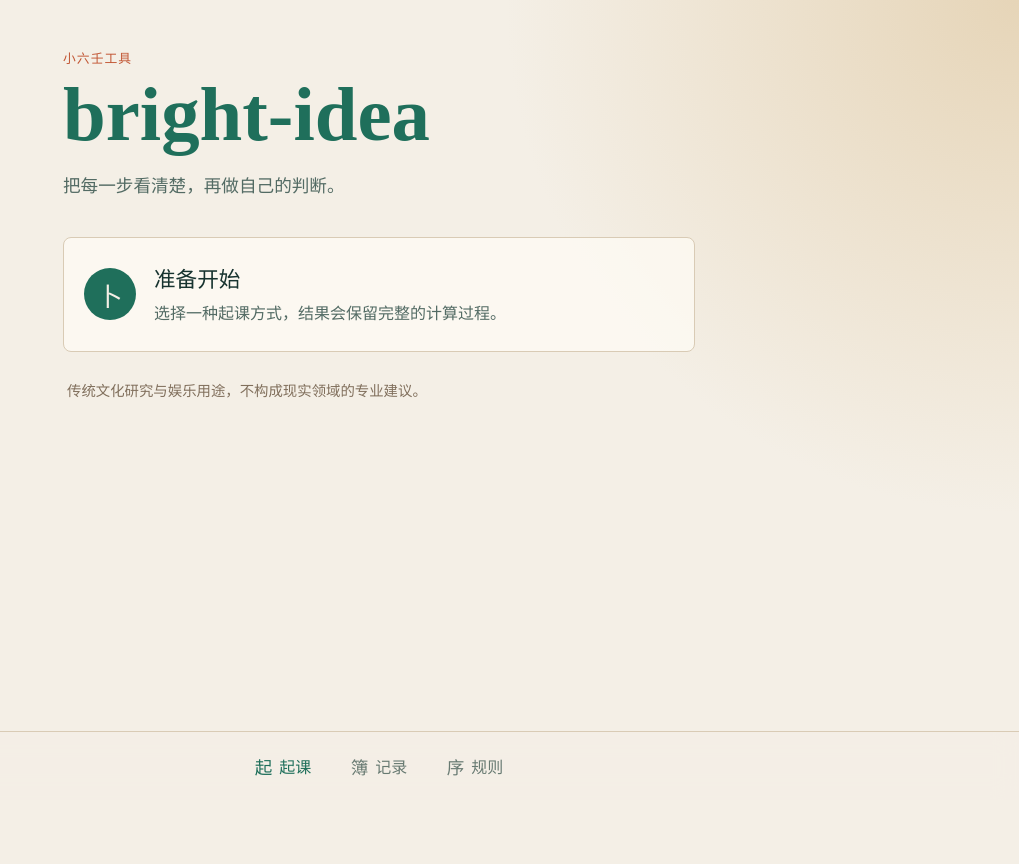
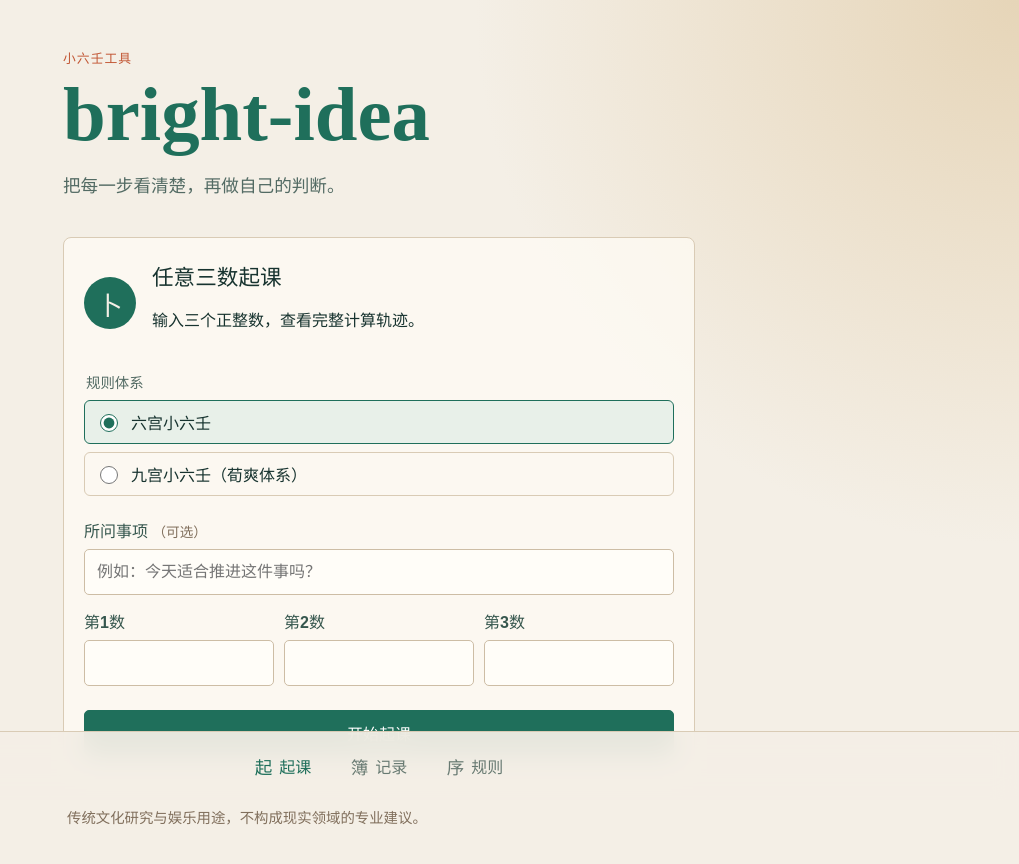
Before and after one commit to VvSpicesh/bright-idea, a React (Vite) app: page / in a window 1280 px wide. Shown: the top 864 px of the page, without its empty margins (261-1280 px from the left). Before the commit the page ends 800 px from the top, so only its background shows below. Built offline with nearby package versions, Linux system fonts and the light colour scheme.

Commit message:
feat: add three-number divination flow

```diff
--- a/src/app/App.tsx
+++ b/src/app/App.tsx
@@ -1,4 +1,7 @@
 import { useState } from 'react'
+import { calculateThreePasses, classicSixRules, xunNineRules } from '../rules'
+import type { DivinationResult, RuleSystem } from '../rules'
+import { isParsedNumber, parsePositiveInteger } from '../features/divination/numberInput'
 
 type Section = '起课' | '记录' | '规则'
 
@@ -6,6 +9,39 @@ const sections: Section[] = ['起课', '记录', '规则']
 
 export function App() {
   const [activeSection, setActiveSection] = useState<Section>('起课')
+  const [ruleSystem, setRuleSystem] = useState<RuleSystem>(classicSixRules)
+  const [question, setQuestion] = useState('')
+  const [inputs, setInputs] = useState(['', '', ''])
+  const [errors, setErrors] = useState(['', '', ''])
+  const [result, setResult] = useState<DivinationResult | null>(null)
+
+  const updateInput = (index: number, value: string) => {
+    setInputs((current) => current.map((item, itemIndex) => itemIndex === index ? value : item))
+    setErrors((current) => current.map((item, itemIndex) => itemIndex === index ? '' : item))
+  }
+
+  const startDivination = () => {
+    const parsed = inputs.map(parsePositiveInteger)
+    const nextErrors = parsed.map((value) => {
+      if (value === 'required') return '请输入正整数'
+      if (value === 'positiveInteger') return '仅支持正整数，不含小数或符号'
+      return ''
+    })
+    setErrors(nextErrors)
+    if (!parsed.every(isParsedNumber)) return
+    setResult(calculateThreePasses(ruleSystem, parsed as [bigint, bigint, bigint]))
+  }
+
+  const resetToForm = () => setResult(null)
+
+  const renderNavigationPage = () => {
+    if (activeSection === '记录') return <section className="status-panel"><h2>记录</h2><p>记录功能后续开放。</p></section>
+    if (activeSection === '规则') return <section className="status-panel"><h2>规则</h2><p>规则说明后续开放。</p></section>
+    return result ? <ResultView result={result} question={question} onBack={resetToForm} /> : <DivinationForm
+      ruleSystem={ruleSystem} setRuleSystem={setRuleSystem} question={question} setQuestion={setQuestion}
+      inputs={inputs} errors={errors} updateInput={updateInput} onSubmit={startDivination}
+    />
+  }
 
   return (
     <div className="app-shell">
@@ -16,13 +52,7 @@ export function App() {
           <p className="intro">把每一步看清楚，再做自己的判断。</p>
         </header>
 
-        <section className="welcome-panel" aria-labelledby="welcome-title">
-          <span className="panel-mark" aria-hidden="true">卜</span>
-          <div>
-            <h2 id="welcome-title">准备开始</h2>
-            <p>选择一种起课方式，结果会保留完整的计算过程。</p>
-          </div>
-        </section>
+        {renderNavigationPage()}
 
         <p className="disclaimer">传统文化研究与娱乐用途，不构成现实领域的专业建议。</p>
       </main>
@@ -44,3 +74,33 @@ export function App() {
     </div>
   )
 }
+
+function DivinationForm({ ruleSystem, setRuleSystem, question, setQuestion, inputs, errors, updateInput, onSubmit }: {
+  ruleSystem: RuleSystem; setRuleSystem: (value: RuleSystem) => void; question: string; setQuestion: (value: string) => void
+  inputs: string[]; errors: string[]; updateInput: (index: number, value: string) => void; onSubmit: () => void
+}) {
+  return <section className="form-panel" aria-labelledby="form-title">
+    <div className="section-heading"><span className="panel-mark" aria-hidden="true">卜</span><div><h2 id="form-title">任意三数起课</h2><p>输入三个正整数，查看完整计算轨迹。</p></div></div>
+    <fieldset className="system-choice"><legend>规则体系</legend>
+      {[classicSixRules, xunNineRules].map((system) => <label className="choice" key={system.id}><input type="radio" name="rule-system" checked={ruleSystem.id === system.id} onChange={() => setRuleSystem(system)} /><span>{system.name}</span></label>)}
+    </fieldset>
+    <label className="field-label" htmlFor="question">所问事项 <span>（可选）</span></label>
+    <input className="text-input" id="question" value={question} onChange={(event) => setQuestion(event.target.value)} placeholder="例如：今天适合推进这件事吗？" />
+    <div className="numbers-grid">{inputs.map((value, index) => <div className="number-field" key={index}><label className="field-label" htmlFor={`number-${index}`}>第{index + 1}数</label><input className="text-input" id={`number-${index}`} inputMode="numeric" value={value} onChange={(event) => updateInput(index, event.target.value)} aria-invalid={Boolean(errors[index])} aria-describedby={errors[index] ? `error-${index}` : undefined} />{errors[index] && <p className="error-text" id={`error-${index}`}>{errors[index]}</p>}</div>)}</div>
+    <button className="primary-button" type="button" onClick={onSubmit}>开始起课</button>
+  </section>
+}
+
+function ResultView({ result, question, onBack }: { result: DivinationResult; question: string; onBack: () => void }) {
+  const passes = [result.first, result.second, result.third]
+  const labels = ['初传', '中传', '末传']
+  return <section className="result-panel" aria-labelledby="result-title">
+    <div className="result-header"><div><p className="eyebrow">起课结果</p><h2 id="result-title">{question || '未填写事项'}</h2></div><button className="secondary-button" type="button" onClick={onBack}>返回修改</button></div>
+    <p className="result-meta">{result.ruleSystemId === 'classic-six' ? '六宫小六壬' : '九宫小六壬（荀爽体系）'} · 规则版本 {result.ruleVersion}</p>
+    <p className="source-line">原始数字：{result.inputs.join('、')}</p>
+    <div className="passes">{passes.map((palace, index) => <article className="pass-card" key={labels[index]}><p className="pass-label">{labels[index]}</p><h3>{palace.name}</h3><p>{palace.element} · {palace.direction || '方位未设定'}</p><p className="keywords">{palace.keywords.join('、')}</p></article>)}</div>
+    <h3 className="trace-title">计算轨迹</h3>
+    <ol className="trace-list">{result.steps.map((step, index) => <li key={labels[index]}><strong>{labels[index]}</strong><span>从{step.startIndex + 1}号宫起数，输入 {step.input}，第 {step.rounds} 圈余 {step.remainder}，落在第 {step.endIndex + 1}号宫（{passes[index].name}）</span></li>)}</ol>
+    <button className="primary-button" type="button" onClick={onBack}>重新起课</button>
+  </section>
+}
--- a/src/app/styles.css
+++ b/src/app/styles.css
@@ -17,6 +17,40 @@ h1, h2 { font-family: 'Noto Serif SC', 'SimSun', serif; }
 h1 { margin: 0; color: #1f6f5b; font-size: clamp(2.5rem, 12vw, 4.8rem); line-height: 0.95; }
 .intro { max-width: 22rem; margin: 20px 0 0; color: #536b64; font-size: 1.1rem; }
 .welcome-panel { display: flex; gap: 18px; align-items: center; padding: 24px 20px; border: 1px solid #d9cbb5; border-radius: 8px; background: rgba(255, 252, 245, 0.72); }
+.form-panel, .result-panel, .status-panel { padding: 22px 20px; border: 1px solid #d9cbb5; border-radius: 8px; background: rgba(255, 252, 245, 0.72); }
+.section-heading, .result-header { display: flex; align-items: center; justify-content: space-between; gap: 16px; }
+.section-heading { justify-content: flex-start; margin-bottom: 24px; }
+.system-choice { display: grid; gap: 8px; margin: 0 0 22px; padding: 0; border: 0; }
+.system-choice legend { margin-bottom: 8px; color: #536b64; font-size: .9rem; }
+.choice { display: flex; min-height: 44px; align-items: center; gap: 10px; padding: 8px 10px; border: 1px solid #d9cbb5; border-radius: 6px; cursor: pointer; }
+.choice:has(input:checked) { border-color: #1f6f5b; background: #e8f0e9; }
+.choice input { width: 18px; height: 18px; accent-color: #1f6f5b; }
+.field-label { display: block; margin: 14px 0 7px; color: #36574e; font-weight: 600; }
+.field-label span { color: #806f5c; font-size: .85rem; font-weight: 400; }
+.text-input { width: 100%; min-height: 46px; padding: 10px 12px; border: 1px solid #cdbda5; border-radius: 5px; color: #17332f; background: #fffdf8; font: inherit; }
+.text-input:focus-visible { outline: 2px solid #c25735; outline-offset: 2px; }
+.numbers-grid { display: grid; grid-template-columns: repeat(3, 1fr); gap: 10px; }
+.error-text { margin: 6px 0 0; color: #b43f2a; font-size: .78rem; line-height: 1.35; }
+.primary-button, .secondary-button { min-height: 46px; padding: 10px 16px; border-radius: 5px; font-weight: 600; cursor: pointer; }
+.primary-button { width: 100%; margin-top: 24px; border: 1px solid #1f6f5b; color: #fff; background: #1f6f5b; }
+.secondary-button { border: 1px solid #c25735; color: #a4462b; background: transparent; white-space: nowrap; }
+.primary-button:hover, .primary-button:focus-visible { background: #185947; }
+.secondary-button:hover, .secondary-button:focus-visible { background: #f5e4d8; }
+.result-header h2 { max-width: 18rem; overflow-wrap: anywhere; }
+.result-meta, .source-line { color: #536b64; font-size: .9rem; }
+.source-line { padding: 12px 0; border-top: 1px solid #d9cbb5; border-bottom: 1px solid #d9cbb5; }
+.passes { display: grid; grid-template-columns: repeat(3, 1fr); gap: 8px; margin-top: 16px; }
+.pass-card { min-width: 0; padding: 12px; border: 1px solid #d9cbb5; border-radius: 6px; background: rgba(255, 255, 255, .35); }
+.pass-card h3 { margin: 4px 0 8px; font-family: 'Noto Serif SC', 'SimSun', serif; font-size: 1.25rem; }
+.pass-card p { margin: 4px 0; color: #536b64; font-size: .85rem; }
+.pass-label { color: #c25735 !important; font-weight: 600; }
+.keywords { line-height: 1.5; }
+.trace-title { margin: 26px 0 10px; font-family: 'Noto Serif SC', 'SimSun', serif; }
+.trace-list { display: grid; gap: 10px; margin: 0 0 4px; padding: 0; list-style: none; }
+.trace-list li { display: flex; gap: 10px; padding: 10px; background: #eee5d8; line-height: 1.5; }
+.trace-list strong { flex: 0 0 36px; color: #1f6f5b; }
+.status-panel { text-align: center; }
+.status-panel p { color: #536b64; }
 .panel-mark { display: grid; flex: 0 0 52px; place-items: center; width: 52px; height: 52px; border-radius: 50%; color: #f4efe6; background: #1f6f5b; font-family: 'Noto Serif SC', 'SimSun', serif; font-size: 1.6rem; }
 h2 { margin: 0 0 8px; font-size: 1.35rem; }
 .welcome-panel p { margin: 0; color: #536b64; line-height: 1.6; }
@@ -31,9 +65,18 @@ h2 { margin: 0 0 8px; font-size: 1.35rem; }
   body, .app-shell { background: radial-gradient(circle at 100% 0%, #3b4535 0, transparent 35%), #182a27; }
   .intro, .welcome-panel p { color: #b4c5bc; }
   .welcome-panel { border-color: #455b51; background: rgba(35, 53, 48, 0.8); }
+  .form-panel, .result-panel, .status-panel { border-color: #455b51; background: rgba(35, 53, 48, 0.8); }
+  .choice { border-color: #455b51; }
+  .choice:has(input:checked) { background: #29463d; }
+  .field-label, .result-meta, .source-line, .pass-card p, .status-panel p { color: #b4c5bc; }
+  .text-input { border-color: #53685f; color: #edf3eb; background: #20342f; }
+  .source-line { border-color: #455b51; }
+  .pass-card { border-color: #455b51; background: rgba(24, 42, 39, .5); }
+  .trace-list li { background: #2a4039; }
   .disclaimer { color: #b5a78f; }
   .bottom-nav { border-color: #455b51; background: rgba(24, 42, 39, 0.94); }
   .nav-item { color: #9caea5; }
   .nav-item:hover, .nav-item:focus-visible { background: #30463e; }
 }
-@media (max-width: 380px) { .main-content { padding-right: 16px; padding-left: 16px; } .nav-item { min-width: 82px; } }
+@media (max-width: 560px) { .section-heading, .result-header { align-items: flex-start; } .result-header { flex-direction: column; } .passes { grid-template-columns: 1fr; } }
+@media (max-width: 380px) { .main-content { padding-right: 16px; padding-left: 16px; } .nav-item { min-width: 82px; } .form-panel, .result-panel, .status-panel { padding-right: 14px; padding-left: 14px; } }
--- /dev/null
+++ b/src/features/divination/numberInput.ts
@@ -0,0 +1,11 @@
+export type NumberInputError = 'required' | 'positiveInteger'
+
+export function parsePositiveInteger(value: string): bigint | NumberInputError {
+  if (value.length === 0) return 'required'
+  if (!/^[1-9][0-9]*$/.test(value)) return 'positiveInteger'
+  return BigInt(value)
+}
+
+export function isParsedNumber(value: bigint | NumberInputError): value is bigint {
+  return typeof value === 'bigint'
+}
```
Also changed, not shown: 2 other files (tests, documents, lock files or other folders).
